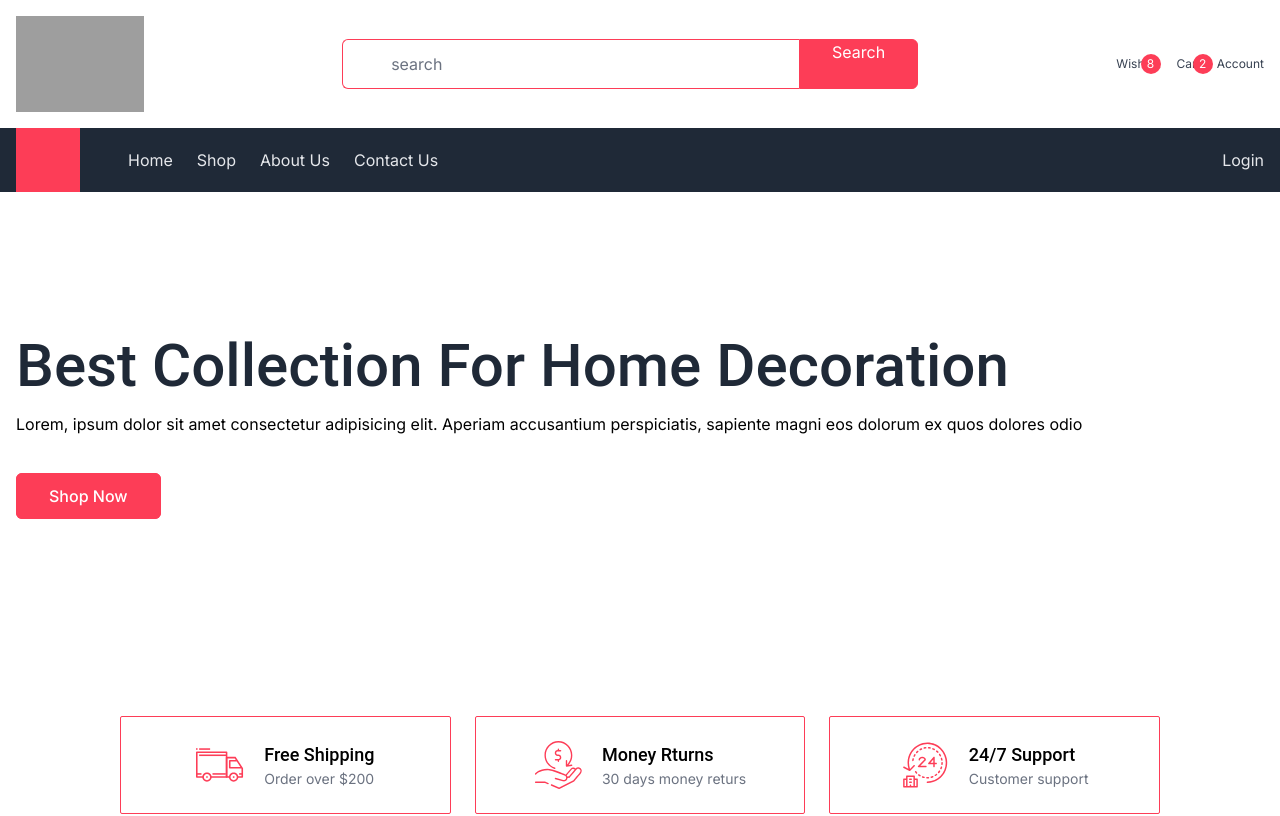
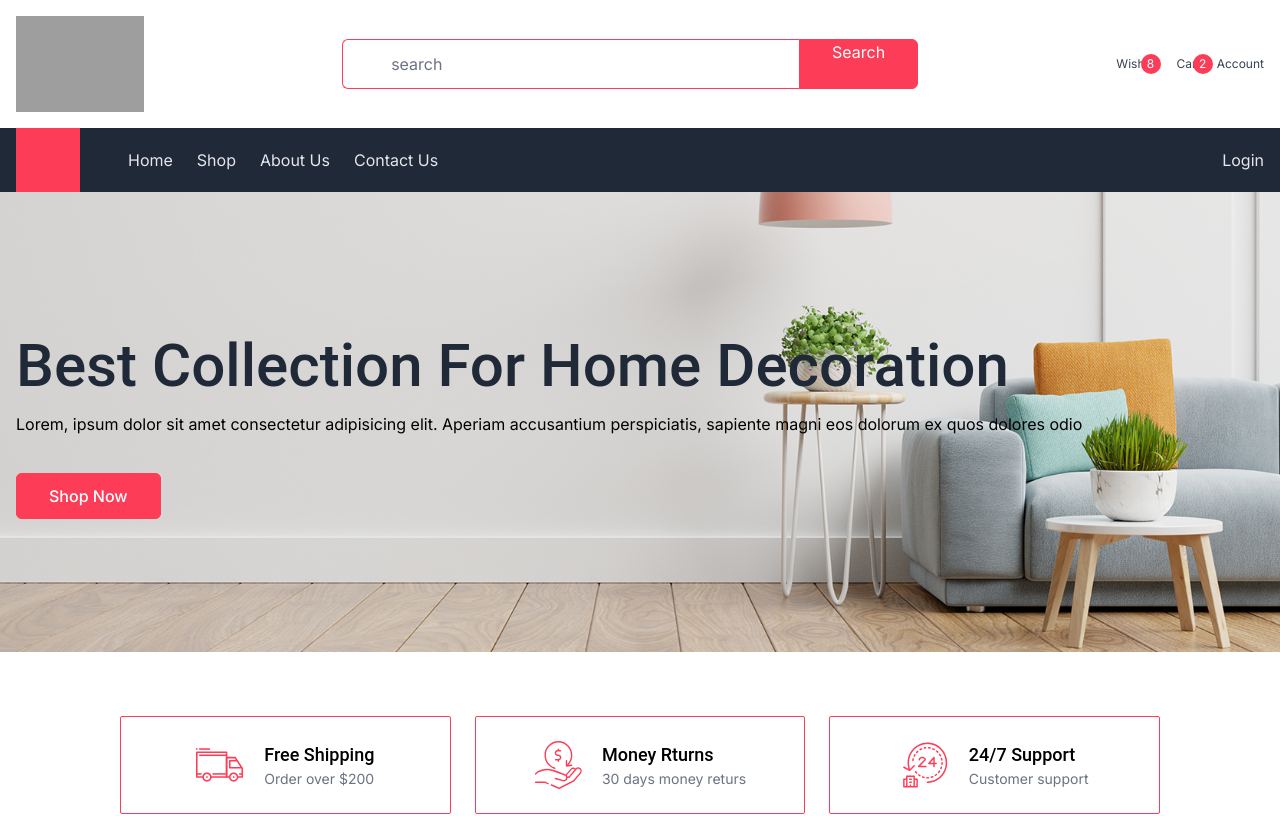
Before and after one commit to tanmoypaul1005/lws-kart, a Next.js app: page / in a window 1280 px wide. Shown: the top 816 px of the page. Built offline with nearby package versions, Linux system fonts and the light colour scheme; grey boxes are pictures that could not be loaded.

Commit message:
feat: Add lazy loading for category images

```diff
--- a/app/page.js
+++ b/app/page.js
@@ -1,3 +1,4 @@
+import Banner from "@/components/home/Banner";
 import Category from "@/components/home/Category";
 import Features from "@/components/home/Features";
 import ProductCard from "@/components/ProductCard";
@@ -192,35 +193,8 @@ export default function Home() {
             </div>
           </div>
         </nav>
-        {/* <!-- ./navbar -->
 
-    <!-- banner --> */}
-        <div
-          className="bg-cover bg-no-repeat bg-center py-36"
-
-          // style="background-image: url('assets/images/banner-bg.jpg');"
-        >
-          <div className="container">
-            <h1 className="text-6xl text-gray-800 font-medium mb-4 capitalize">
-              best collection for home decoration
-            </h1>
-            <p>
-              Lorem, ipsum dolor sit amet consectetur adipisicing elit. Aperiam
-              accusantium perspiciatis, sapiente magni eos dolorum ex quos
-              dolores odio
-            </p>
-            <div className="mt-12">
-              <a
-                href="#"
-                className="bg-primary border border-primary text-white px-8 py-3 font-medium
-                    rounded-md hover:bg-transparent hover:text-primary"
-              >
-                Shop Now
-              </a>
-            </div>
-          </div>
-        </div>
-
+        <Banner />
         <Features />
         <Category />
 
--- /dev/null
+++ b/components/home/Banner.js
@@ -0,0 +1,30 @@
+import React from "react";
+
+const Banner = () => {
+  return (
+    <div
+      className="bg-cover bg-no-repeat bg-center py-36 bg-[url('/images/banner-bg.jpg')]">
+      <div className="container">
+        <h1 className="text-6xl text-gray-800 font-medium mb-4 capitalize">
+          best collection for home decoration
+        </h1>
+        <p>
+          Lorem, ipsum dolor sit amet consectetur adipisicing elit. Aperiam
+          accusantium perspiciatis, sapiente magni eos dolorum ex quos dolores
+          odio
+        </p>
+        <div className="mt-12">
+          <a
+            href="#"
+            className="bg-primary border border-primary text-white px-8 py-3 font-medium
+                  rounded-md hover:bg-transparent hover:text-primary"
+          >
+            Shop Now
+          </a>
+        </div>
+      </div>
+    </div>
+  );
+};
+
+export default Banner;
```
